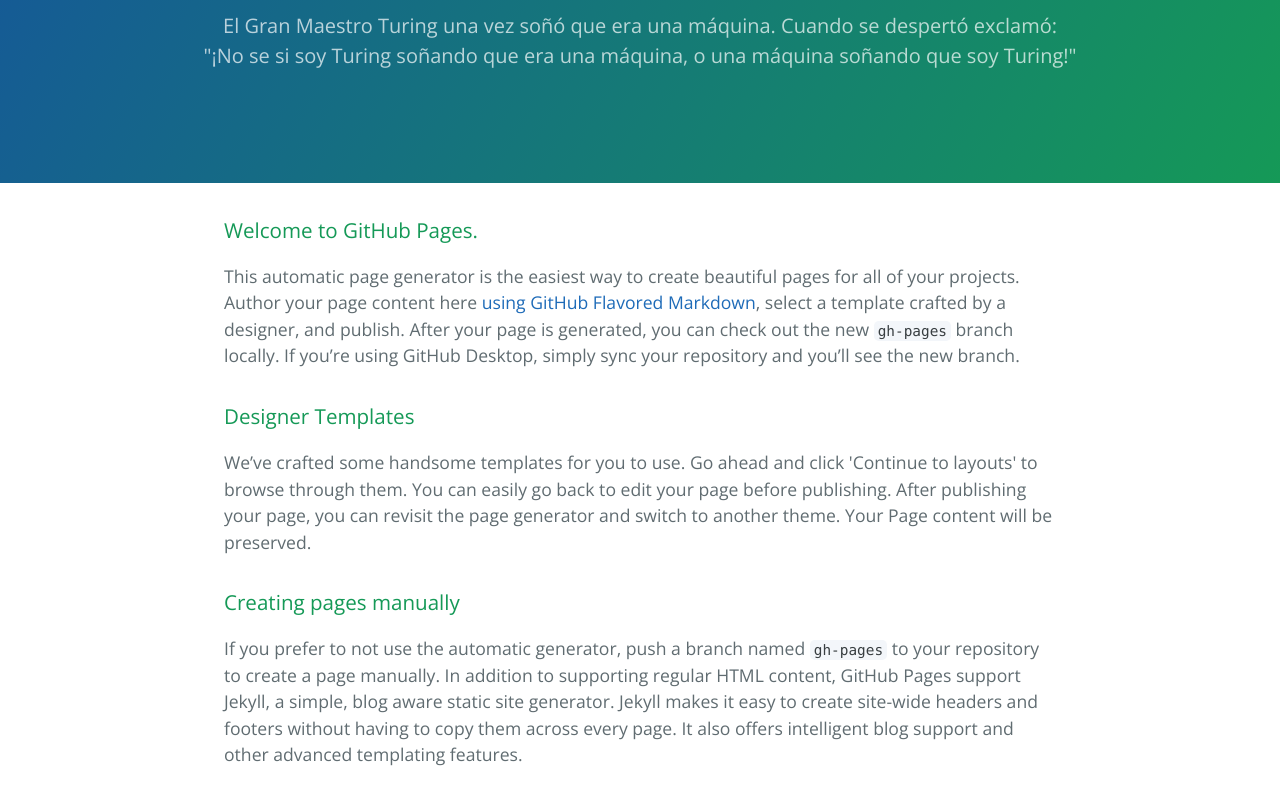
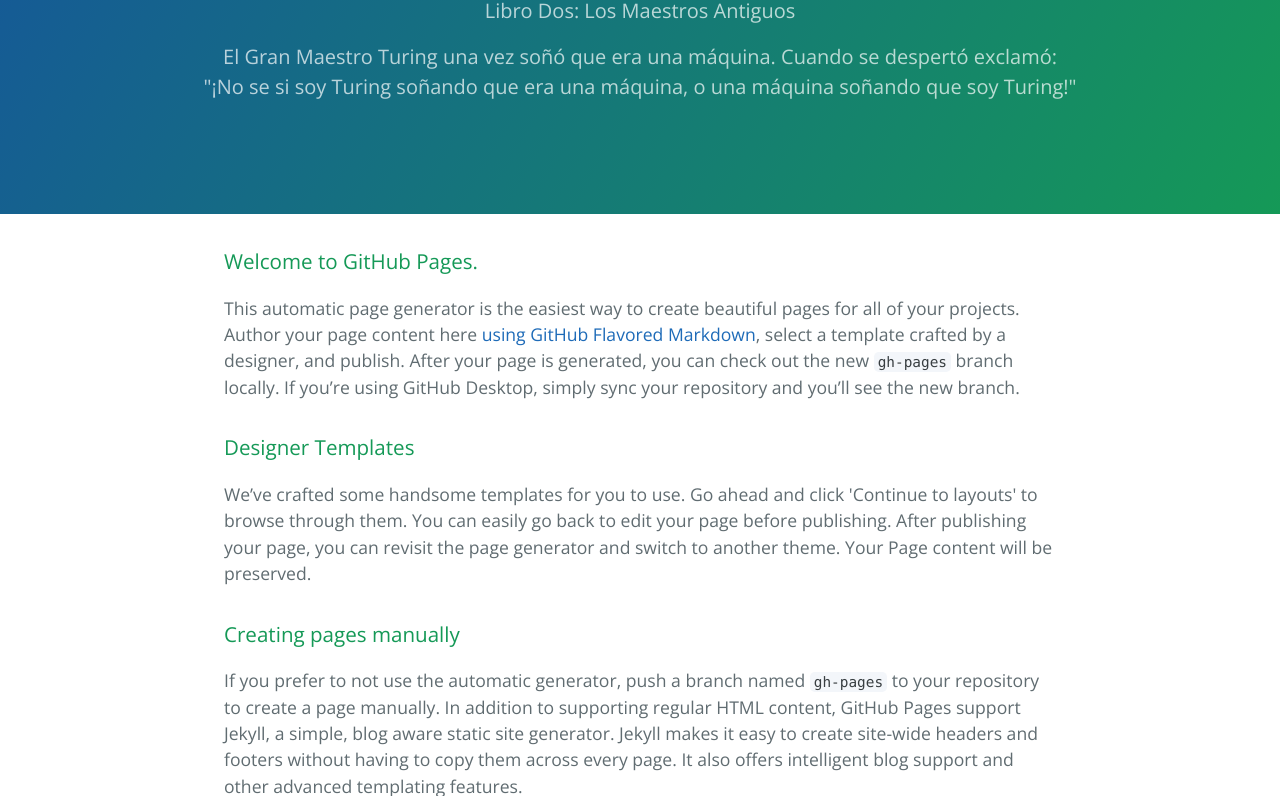
Before and after one commit to MrAlex6204/MrAlex6204.github.io, a plain HTML site: page index.html in a window 1280 px wide. Shown: the part 164-960 px from the top of the page. Drawn offline with nearby package versions, Linux system fonts and the light colour scheme.

Commit message:
Update index.html

```diff
--- a/index.html
+++ b/index.html
@@ -12,6 +12,7 @@
   <body>
     <section class="page-header">
       <h1 class="project-name">Mr. Alex Vera</h1>
+      <span class="project-tagline">Libro Dos: Los Maestros Antiguos</span>
       <h2 class="project-tagline">
         El Gran Maestro Turing una vez soñó que era una máquina. Cuando se despertó exclamó:<br>
         "¡No se si soy Turing soñando que era una máquina, o una máquina soñando que soy Turing!"
```
